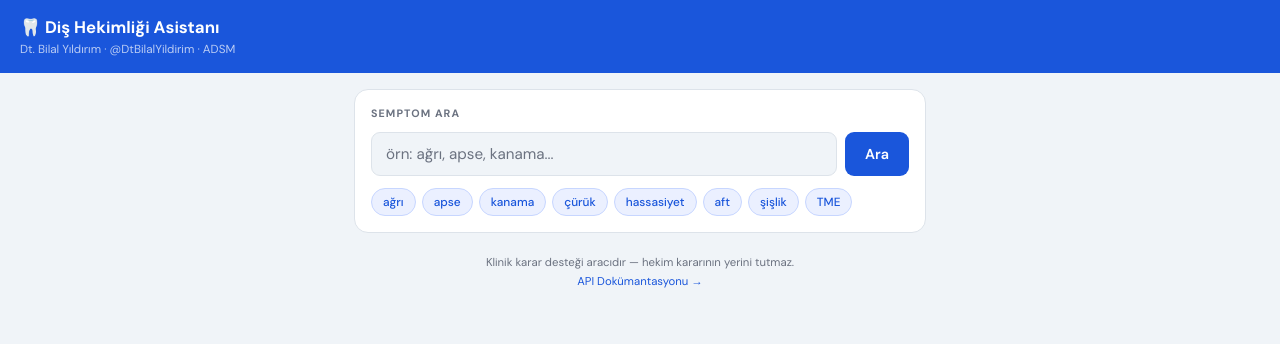
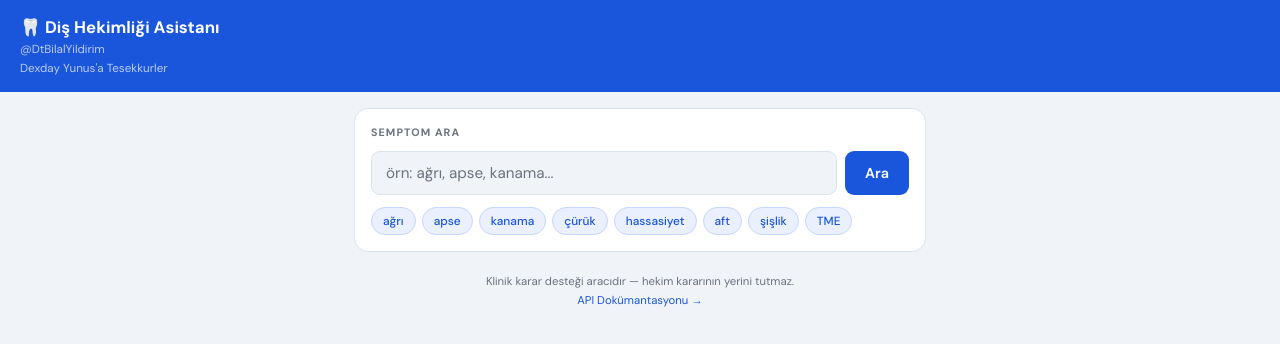
Before and after one commit to bobocubilal67/dtby-recebot, a website: page public/index.html in a window 1280 px wide. Drawn offline with Linux system fonts and the light colour scheme.

Commit message:
Update index.html

```diff
--- a/public/index.html
+++ b/public/index.html
@@ -146,7 +146,8 @@
 
 <header>
   <h1>🦷 Diş Hekimliği Asistanı</h1>
-  <p>Dt. Bilal Yıldırım · @DtBilalYildirim · ADSM</p>
+  <p> @DtBilalYildirim  </p>
+    <p> Dexday Yunus'a Tesekkurler  </p>
 </header>
 
 <main>
```
